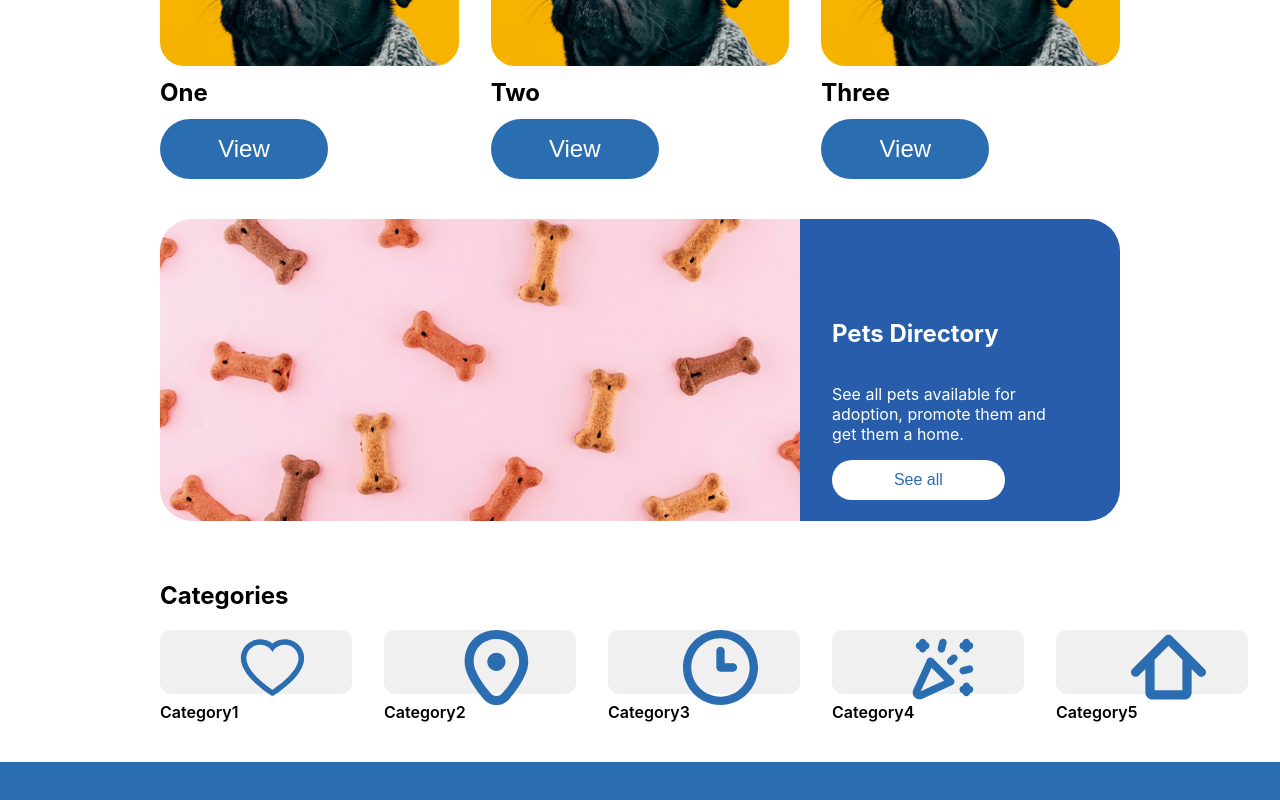
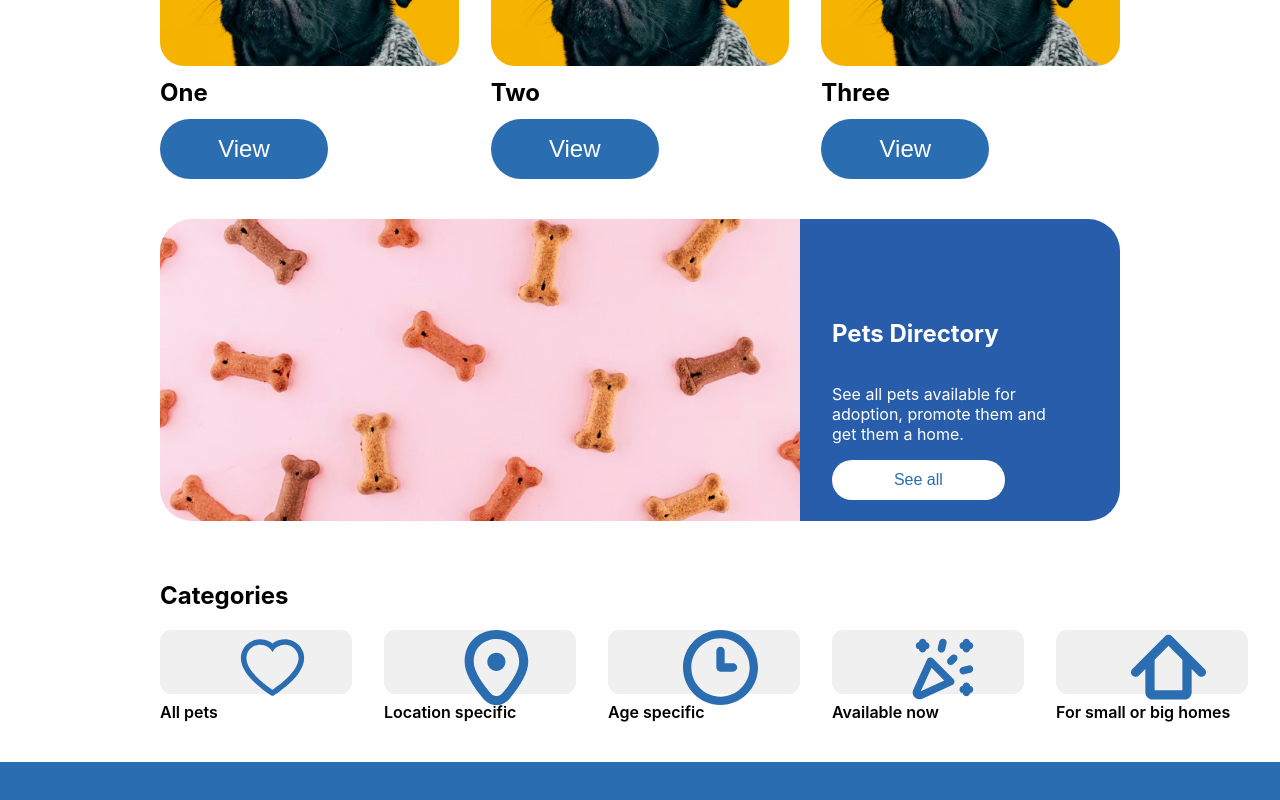
Before and after one commit to harewoodestate/coolestpets, a React (Create React App) app: page / in a window 1280 px wide. Shown: the part 493-1293 px from the top of the page. Built offline with nearby package versions, Linux system fonts and the light colour scheme.

Commit message:
Add Layout for Details Page Jira Issue ID(s):
	-

```diff
--- a/package.json
+++ b/package.json
@@ -10,6 +10,7 @@
     "react": "^18.1.0",
     "react-dom": "^18.1.0",
     "react-redux": "^8.0.2",
+    "react-router-dom": "^6.3.0",
     "react-scripts": "5.0.1",
     "redux-persist": "^6.0.0",
     "styled-components": "^5.3.5",
--- a/src/App.js
+++ b/src/App.js
@@ -9,6 +9,7 @@ import CTAButton from "./components/CTAButton";
 
 function App() {
   return (
+    <>
       <ContainerLayout>
         <SearchFilter>
           <Grid />
@@ -19,6 +20,7 @@ function App() {
         </CTASection>
         <List />
       </ContainerLayout>
+    </>
   );
 }
 
--- a/src/components/ContainerLayout.js
+++ b/src/components/ContainerLayout.js
@@ -36,7 +36,6 @@ const ContainerLayout = ({ children }) => {
   const [one, two, three] = children;
 
   return (
-    <>
     <Container>
       <Header />
       <SectionOne>{one}</SectionOne>
@@ -44,7 +43,6 @@ const ContainerLayout = ({ children }) => {
       <SectionThree>{three}</SectionThree>
       <Footer />
     </Container>
-    </>
   );
 };
 
--- a/src/components/ListLayout.js
+++ b/src/components/ListLayout.js
@@ -56,31 +56,31 @@ const ListLayout = () => {
           <IconBackground>
             <HeartIcon width={225} height={75} />
           </IconBackground>
-          <ListText>Category1</ListText>
+          <ListText>All pets</ListText>
         </ListItem>
         <ListItem>
           <IconBackground>
             <PinIcon width={225} height={75} />
           </IconBackground>
-          <ListText>Category2</ListText>
+          <ListText>Location specific</ListText>
         </ListItem>
         <ListItem>
           <IconBackground>
             <ClockIcon width={225} height={75} />
           </IconBackground>
-          <ListText>Category3</ListText>
+          <ListText>Age specific</ListText>
         </ListItem>
         <ListItem>
           <IconBackground>
             <ConfettieIcon width={225} height={75} />
           </IconBackground>
-          <ListText>Category4</ListText>
+          <ListText>Available now</ListText>
         </ListItem>
         <ListItem>
           <IconBackground>
             <HomeIcon width={225} height={75} />
           </IconBackground>
-          <ListText>Category5</ListText>
+          <ListText>For small or big homes</ListText>
         </ListItem>
       </List>
     </Layout>
```
Also changed, not shown: src/pages/PetDetails.js (added, +27 -0 lines), 1 other file (tests, documents, lock files or other folders). Lines whose indentation alone changed are shown as unchanged.
